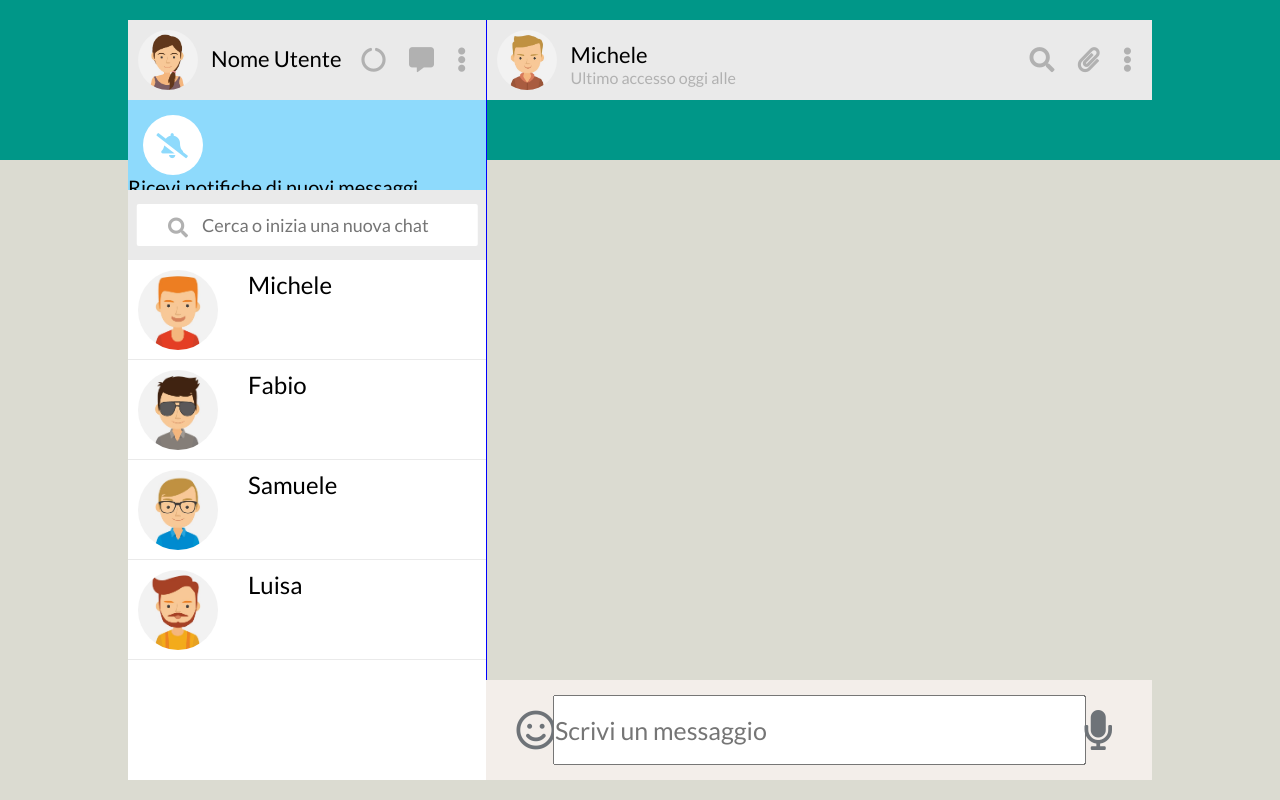
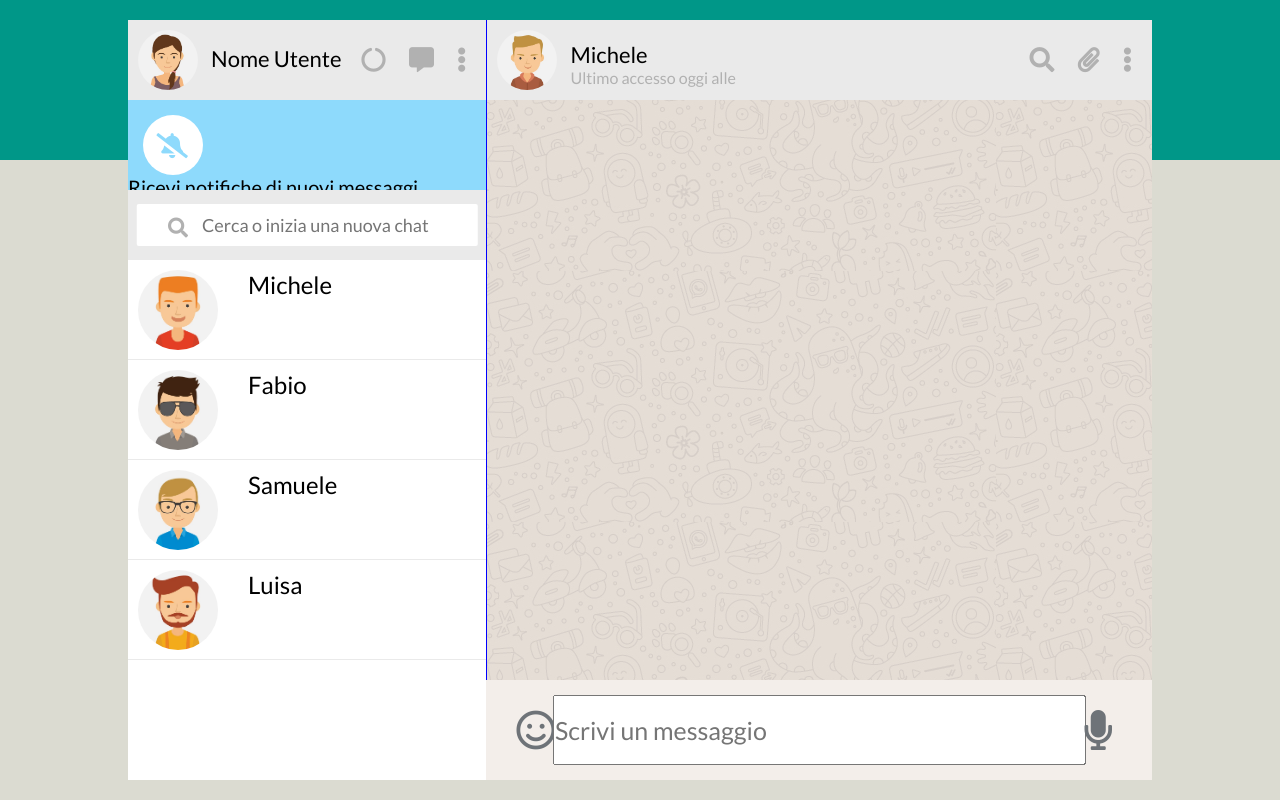
Before and after one commit to giosue-santoro/js-html-css-boolzap, a plain HTML site: page index.html in a window 1280 px wide. Drawn offline with nearby package versions, Linux system fonts and the light colour scheme; the site is published under a folder, as on GitHub Pages, so addresses that start at the root find nothing.

Commit message:
grafica completa

```diff
--- a/css/style.css
+++ b/css/style.css
@@ -49,7 +49,7 @@
   height: calc(100% - 100px);
   position: absolute;
   right: 0;
-  background-image: url("/img/background.jpg");
+  background-image: url("../img/background.jpg");
   overflow: hidden;
 }
 
```
